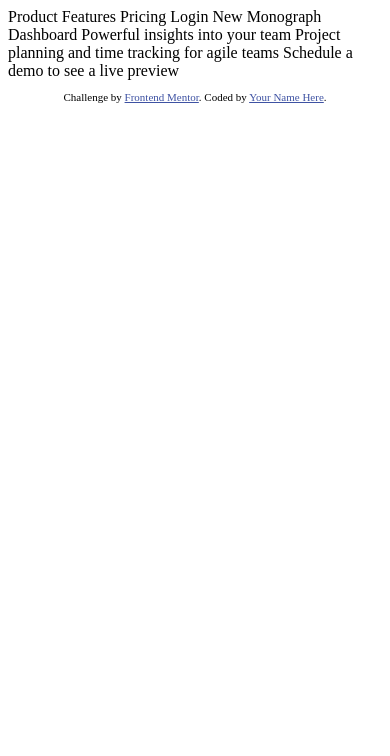
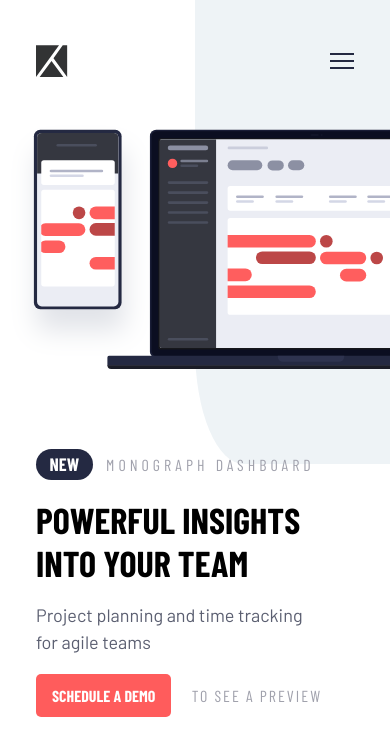
Before and after one commit to fidellim/Project-Tracking-Intro-Component, a plain HTML site: page index.html in a window 390 px wide. Drawn offline with nearby package versions, Linux system fonts and the light colour scheme.

Commit message:
add mobile version design

```diff
--- a/index.html
+++ b/index.html
@@ -5,35 +5,45 @@
   <meta name="viewport" content="width=device-width, initial-scale=1.0"> <!-- displays site properly based on user's device -->
 
   <link rel="icon" type="image/png" sizes="32x32" href="./images/favicon-32x32.png">
-
+  <link rel="stylesheet" href="styles.css">
   <title>Frontend Mentor | Project tracking intro component</title>
 
-  <!-- Feel free to remove these styles or customise in your own stylesheet 👍 -->
-  <style>
-    .attribution { font-size: 11px; text-align: center; }
-    .attribution a { color: hsl(228, 45%, 44%); }
-  </style>
 </head>
 <body>
-  Product
-  Features
-  Pricing
-  Login
+  <header>
+    <div class="container">
+      <div class="background-shape"></div>
+      <nav>
+        <img src="./images/logo.svg" alt="brand logo">
+        <img src="./images/icon-hamburger.svg" alt="hamburger menu icon">
+      </nav>
 
-  New
-  Monograph Dashboard
-
-  Powerful insights into your team
-  Project planning and time tracking for agile teams
-
-  Schedule a demo
-  to see a live preview
-
-  <footer>
-    <p class="attribution">
-      Challenge by <a href="https://www.frontendmentor.io?ref=challenge" target="_blank">Frontend Mentor</a>.
-      Coded by <a href="#">Your Name Here</a>.
-    </p>
-  </footer>
+      <div class="landing-page-container">
+        <img src="./images/illustration-devices.svg" class="illu-devices" alt="mobile and desktop illustration">
+        <div class="content-container">
+          <div class="short-description-container">
+            <div>
+              <h4>NEW</h4>
+            </div>
+            <p>MONOGRAPH DASHBOARD</p>
+          </div>
+          <h1>POWERFUL INSIGHTS INTO YOUR TEAM</h1>
+          <p class="para-desc">Project planning and time tracking for agile teams</p>
+          <div class="buttons">
+            <button class="demo-button">
+              <a href="#">
+                SCHEDULE A DEMO
+              </a>
+            </button>
+            <button class="preview-button">
+              <a href="#" >
+                TO SEE A PREVIEW
+              </a>
+            </button>
+          </div>
+        </div>
+      </div>
+    </div>
+  </header>
 </body>
 </html>
--- a/styles.scss
+++ b/styles.scss
@@ -0,0 +1,148 @@
+@import url("https://fonts.googleapis.com/css2?family=Barlow&family=Barlow+Condensed:wght@400;700&display=swap");
+
+// primary
+$red: hsl(0, 100%, 68%);
+
+// neutral
+$veryDarkBlue: hsl(230, 29%, 20%);
+$darkGrayishBlue: hsl(230, 11%, 40%);
+$grayishBlue: hsl(231, 7%, 65%);
+$lightGrayishBlue: hsl(207, 33%, 95%);
+
+// font
+$barlow: "Barlow", sans-serif;
+$barlowCondensed: "Barlow Condensed", sans-serif;
+$fontSize: 18px;
+
+* {
+	margin: 0;
+	padding: 0;
+	box-sizing: border-box;
+}
+
+body {
+	font-size: $fontSize;
+}
+
+.container {
+	padding: 2.5em 2em;
+	overflow-x: hidden;
+}
+
+.background-shape {
+	position: absolute;
+	top: 0;
+	right: 0;
+	width: 50vw;
+	height: 55vh;
+	border-bottom-left-radius: 25%;
+	background-color: $lightGrayishBlue;
+	z-index: -1;
+}
+
+nav {
+	display: flex;
+	flex-direction: row;
+	justify-content: space-between;
+	align-items: center;
+	// width: 100%;
+}
+
+.landing-page-container {
+	display: flex;
+	flex-direction: column;
+	justify-content: center;
+}
+
+.illu-devices {
+	min-width: 31.5rem;
+	width: 100%;
+	height: auto;
+	margin-top: 3rem;
+	margin-bottom: 5rem;
+	transform: translate(-5%, 0%);
+}
+
+.content-container {
+	h1 {
+		margin-bottom: 0.5em;
+	}
+
+	.para-desc {
+		color: $darkGrayishBlue;
+		line-height: 1.5;
+		margin-bottom: 1em;
+		padding-right: 1.5em;
+	}
+}
+
+.short-description-container {
+	display: flex;
+	align-items: center;
+	margin-bottom: 1em;
+
+	div {
+		padding: 0.25em 0.75em;
+		border: 0;
+		border-radius: 20px;
+		background-color: $veryDarkBlue;
+		color: white;
+		margin-right: 0.75em;
+	}
+
+	p {
+		letter-spacing: 0.25em;
+		font-family: $barlowCondensed;
+		font-size: 16px;
+		color: $grayishBlue;
+	}
+}
+
+h1,
+h4 {
+	font-family: $barlowCondensed;
+	font-weight: 700;
+}
+
+p {
+	font-family: $barlow;
+	color: $grayishBlue;
+}
+
+a {
+	text-decoration: none;
+}
+
+.demo-button,
+.preview-button {
+	border: 0;
+}
+
+.demo-button {
+	border-radius: 5px;
+	background-color: $red;
+	font-family: $barlowCondensed;
+	font-weight: 700;
+	padding: 0.75rem 1rem;
+	margin-right: 1em;
+	font-size: 1rem;
+	a {
+		color: white;
+	}
+}
+
+.preview-button {
+	a {
+		font-family: $barlowCondensed;
+		background-color: white;
+		color: $grayishBlue;
+		font-size: 1rem;
+		letter-spacing: 0.125rem;
+	}
+}
+
+@media (min-width: 540px) {
+	.illu-devices {
+		transform: translate(0%, 0%);
+	}
+}
```
Also changed, not shown: styles.css, 2 other files.
